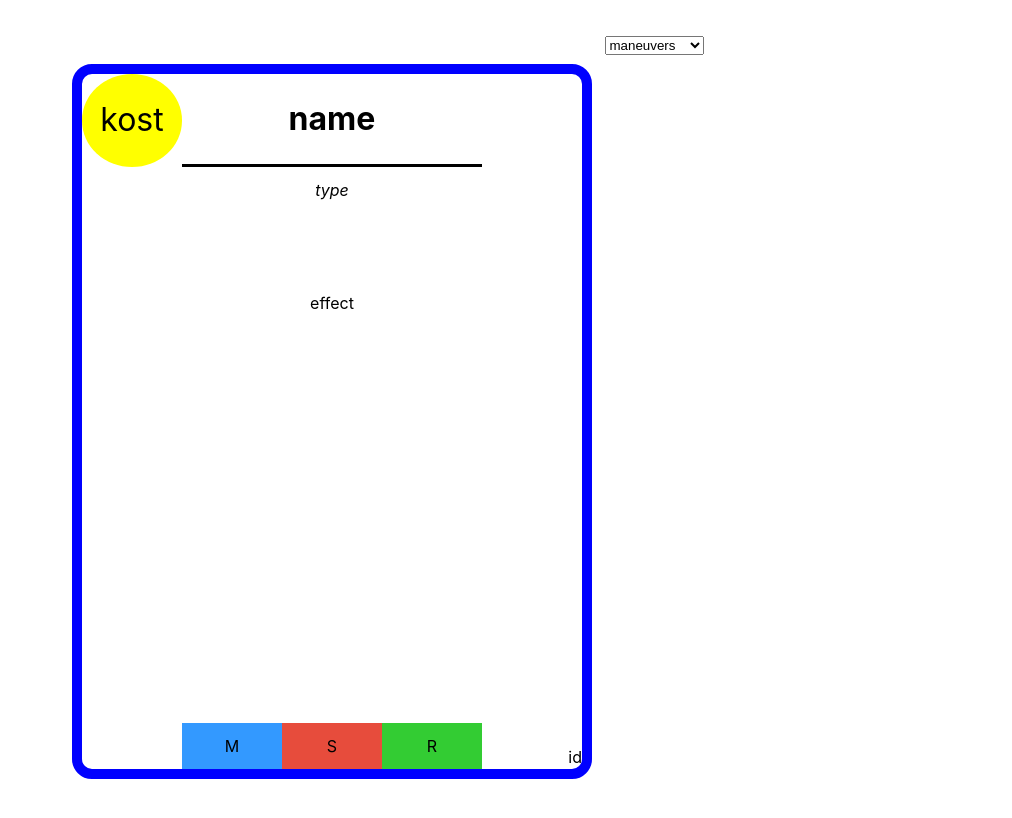
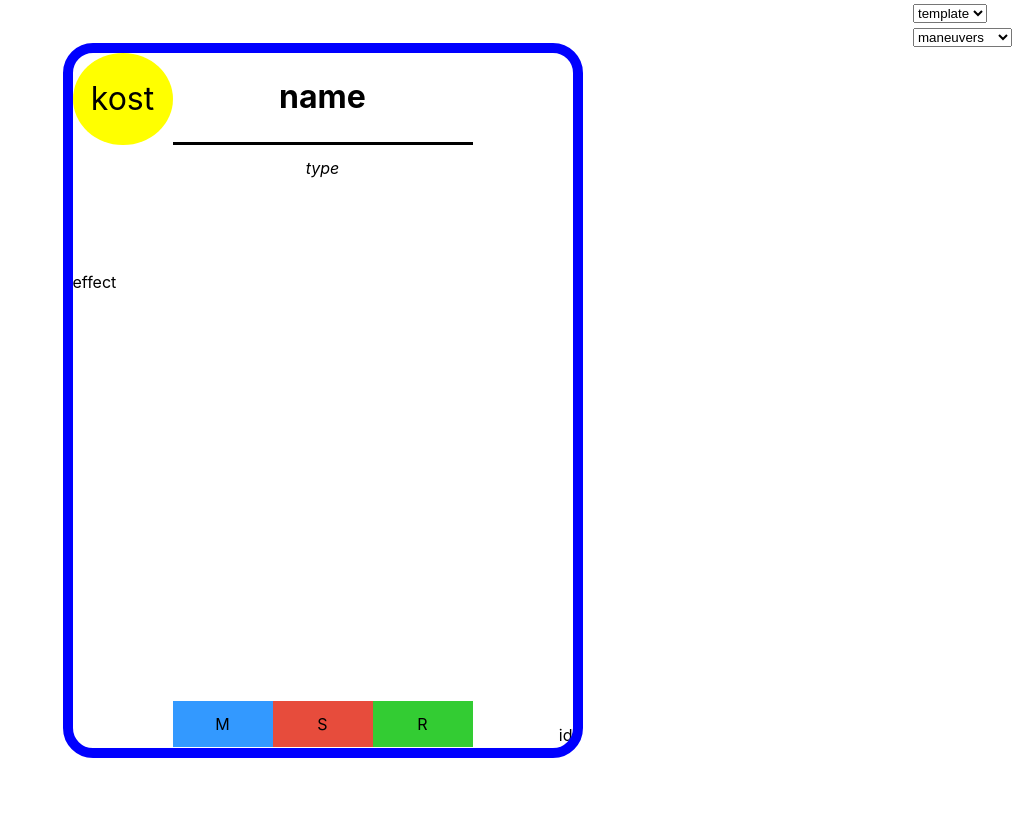
Before and after one commit to yodivdhende/PaperDragon, a Svelte app in the folder paper-dragon-front/: page / in a window 1280 px wide. Shown: the top 818 px of the page, without its empty margins (268-1280 px from the left). Built offline with nearby package versions, Linux system fonts and the light colour scheme.

Commit message:
adding display selector fixing card styling

```diff
--- a/paper-dragon-front/src/App.svelte
+++ b/paper-dragon-front/src/App.svelte
@@ -1,33 +1,25 @@
 <script lang="ts">
-  import CardTemplateSelector from './components/card-template-selector.svelte';
-  import Card from "./components/card-templates/card.svelte";
-  import { selectedCardTemplateStore } from './services/card-type-selector.service';
-
-  $: card = {
-    template: $selectedCardTemplateStore
-  }
+  import CardTemplateSelector from "./components/card-template-selector.svelte";
+  import DisplaySelector from "./components/display-selector.svelte";
+  import Display from "./components/display.svelte";
+  import { currentDisplayStore } from "./services/display-type-selector.service";
 </script>
 
 <main>
-  <div class="card">
-    <Card {card}></Card>
-  </div>
+  <Display displayType={$currentDisplayStore} />
   <div class="options">
-    <CardTemplateSelector/>
+    <DisplaySelector />
+    <CardTemplateSelector />
   </div>
 </main>
 
 <style>
   main {
-    display: grid;
-    grid-template-columns: 1fr 100px;
-    justify-content: center;
-    align-content: center;
+    width: 100vw;
+    height: 100vh;
+    display: flex;
   }
-
-  .card {
-    --width: 500px;
-    width: var(--width);
-    height: calc(var(--width) * 1.39);
+  .options {
+    max-width: 200px;
   }
 </style>
--- a/paper-dragon-front/src/app.css
+++ b/paper-dragon-front/src/app.css
@@ -13,6 +13,14 @@
   -moz-osx-font-smoothing: grayscale;
 }
 
+body {
+  width:100%;
+  height: 100%;
+  margin:0;
+  padding:0;
+
+}
+
 a {
   font-weight: 500;
   color: #646cff;
@@ -22,29 +30,11 @@ a:hover {
   color: #535bf2;
 }
 
-body {
-  margin: 0;
-  display: flex;
-  place-items: center;
-  min-width: 320px;
-  min-height: 100vh;
-}
-
 h1 {
   font-size: 3.2em;
   line-height: 1.1;
 }
 
-.card {
-  padding: 2em;
-}
-
-#app {
-  max-width: 1280px;
-  margin: 0 auto;
-  padding: 2rem;
-  text-align: center;
-}
 
 button {
   border-radius: 8px;
--- a/paper-dragon-front/src/components/card-templates/action-back-card.svelte
+++ b/paper-dragon-front/src/components/card-templates/action-back-card.svelte
@@ -18,7 +18,7 @@
   main {
     width: 100%;
     height: 100%;
-    border: 10px solid black;
+    outline: 10px solid black;
     border-radius: 20px;
     background-color: white;
     color: black;
--- a/paper-dragon-front/src/components/card-templates/attack-card.svelte
+++ b/paper-dragon-front/src/components/card-templates/attack-card.svelte
@@ -34,7 +34,7 @@
   main {
     width: 100%;
     height: 100%;
-    border: 10px solid orange;
+    outline: 10px solid orange;
     border-radius: 20px;
     background-color: white;
     color: black;
--- a/paper-dragon-front/src/components/card-templates/condition-card.svelte
+++ b/paper-dragon-front/src/components/card-templates/condition-card.svelte
@@ -31,7 +31,7 @@
   main {
     width: 100%;
     height: 100%;
-    border: 10px solid red;
+    outline: 10px solid red;
     border-radius: 20px;
     background-color: white;
     color: black;
--- a/paper-dragon-front/src/components/card-templates/item-card.svelte
+++ b/paper-dragon-front/src/components/card-templates/item-card.svelte
@@ -30,7 +30,7 @@
   main {
     width: 100%;
     height: 100%;
-    border: 10px solid lime;
+    outline: 10px solid lime;
     border-radius: 20px;
     background-color: white;
     color: black;
--- a/paper-dragon-front/src/components/card-templates/maneuver-card.svelte
+++ b/paper-dragon-front/src/components/card-templates/maneuver-card.svelte
@@ -30,7 +30,7 @@
   main {
     width: 100%;
     height: 100%;
-    border: 10px solid blue;
+    outline: 10px solid blue;
     border-radius: 20px;
     background-color: white;
     color: black;
--- a/paper-dragon-front/src/components/card-templates/status-card.svelte
+++ b/paper-dragon-front/src/components/card-templates/status-card.svelte
@@ -22,7 +22,7 @@
   main {
     width: 100%;
     height: 100%;
-    border: 10px solid silver;
+    outline: 10px solid silver;
     border-radius: 20px;
     background-color: white;
     color: black;
--- /dev/null
+++ b/paper-dragon-front/src/components/display-selector.svelte
@@ -0,0 +1,16 @@
+<script lang="ts">
+  import {
+    DISPLAYTYPES,
+    currentDisplayStore,
+  } from "../services/display-type-selector.service";
+
+  let displayTypes = Object.values(DISPLAYTYPES);
+</script>
+
+<main>
+  <select bind:value={$currentDisplayStore}>
+    {#each displayTypes as type}
+      <option value={type}>{type}</option>
+    {/each}
+  </select>
+</main>
--- /dev/null
+++ b/paper-dragon-front/src/components/display.svelte
@@ -0,0 +1,37 @@
+<script lang="ts">
+  import { selectedCardTemplateStore } from "../services/card-type-selector.service";
+  import {
+    DISPLAYTYPES,
+    type DisplayType,
+  } from "../services/display-type-selector.service";
+  import Card from "./card-templates/card.svelte";
+
+  export let displayType: DisplayType;
+
+  $: card = {
+    template: $selectedCardTemplateStore,
+  };
+</script>
+
+<main>
+  {#if displayType === DISPLAYTYPES.template}
+    <div class="card">
+      <Card {card}></Card>
+    </div>
+  {/if}
+</main>
+
+<style>
+  main {
+    width: 100%;
+    display: grid;
+    justify-content: center;
+    align-content: center;
+  }
+
+  .card {
+    --width: 500px;
+    width: var(--width);
+    height: calc(var(--width) * 1.39);
+  }
+</style>
--- /dev/null
+++ b/paper-dragon-front/src/services/display-type-selector.service.ts
@@ -0,0 +1,9 @@
+import { writable, type Writable } from 'svelte/store';
+
+export const DISPLAYTYPES = {
+    template: 'template',
+    deck: 'deck',
+} as const
+export type DisplayType = typeof DISPLAYTYPES[keyof typeof DISPLAYTYPES];
+
+export let currentDisplayStore: Writable<DisplayType>=  writable();
```
Also changed, not shown: 1 other file (tests, documents, lock files or other folders).
